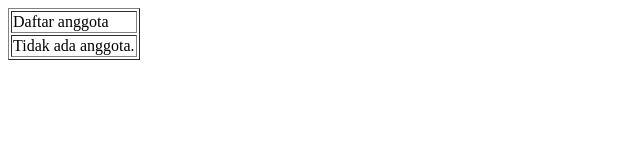
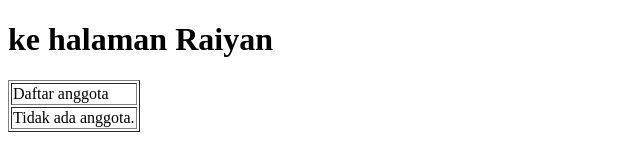
Before and after one commit to RaihanSahira/STIK2018-2025-1-Climate-Connect, a plain HTML site: page index.html in a window 1280 px wide. Shown: the whole page, without its empty margins (0-640 px from the left). Drawn offline with Linux system fonts and the light colour scheme.

Commit message:
index.html

```diff
--- a/index.html
+++ b/index.html
@@ -5,6 +5,7 @@
   </head>
   <body>
     <table border=”0”>
+      <h1>ke halaman Raiyan <a href="2304111010040.html"></h1>
       <tr><td>Daftar anggota</td></tr>
       <tr><td>Tidak ada anggota.</td></tr>
     </table>
```
